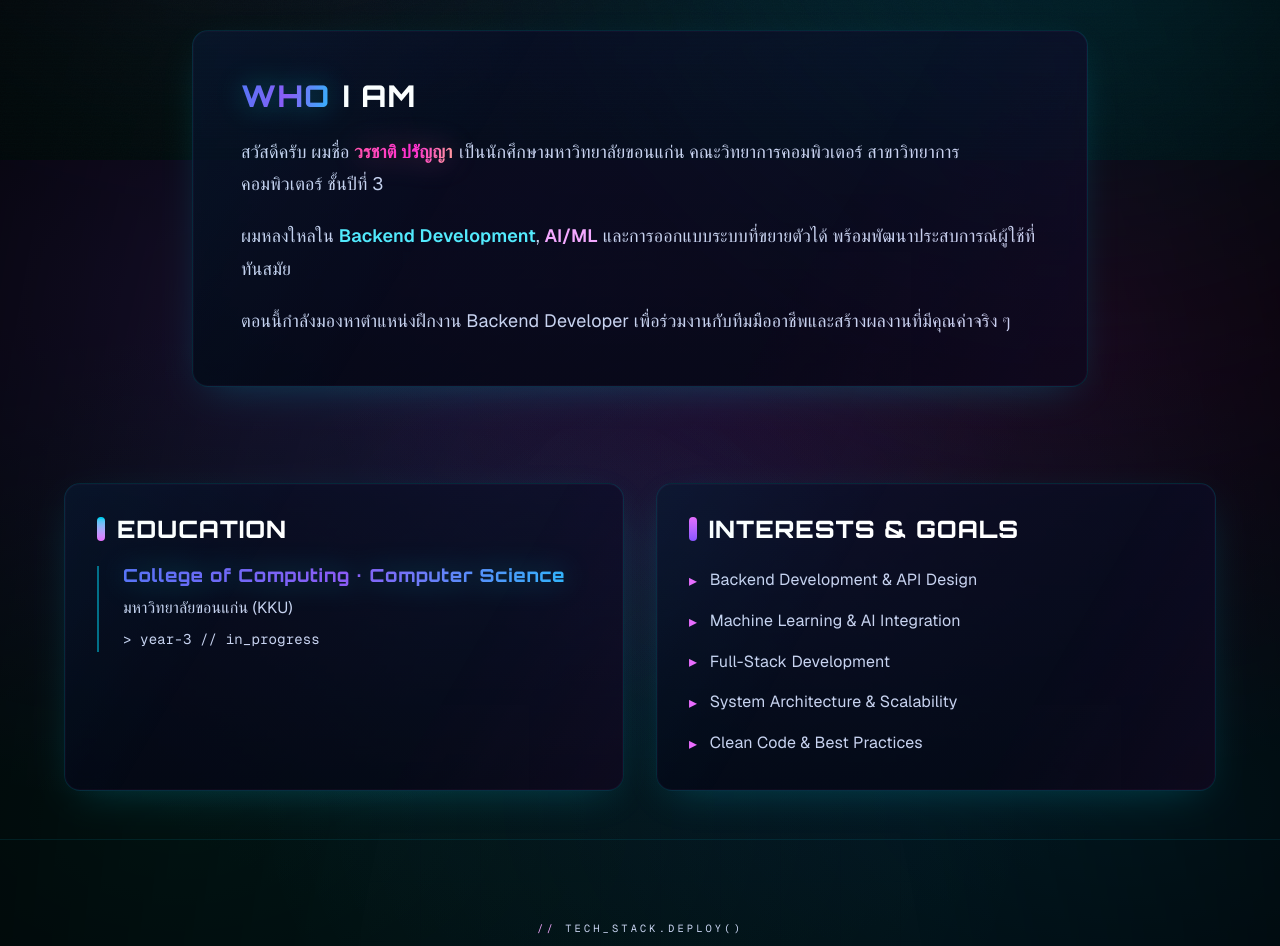
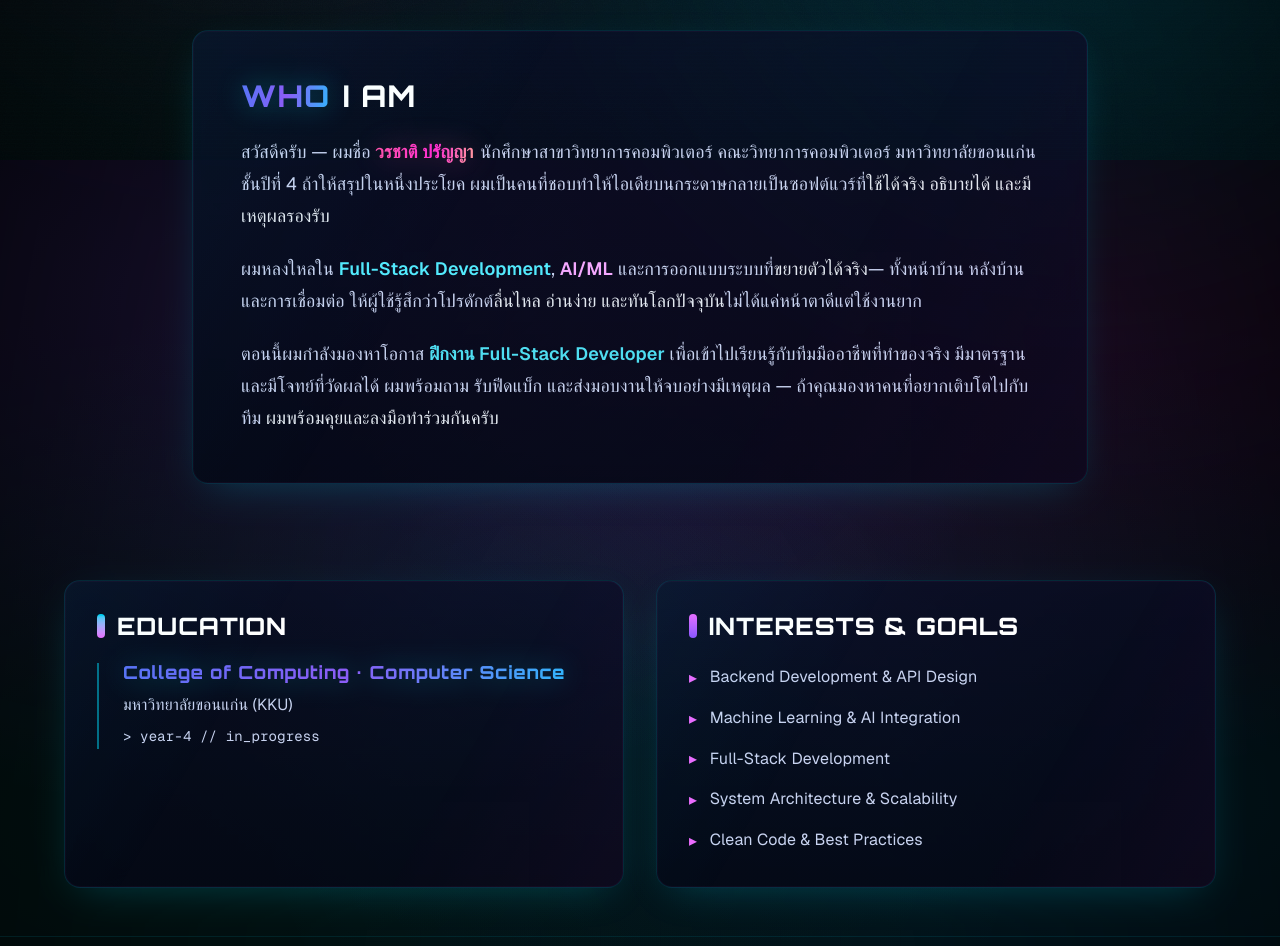
Before and after one commit to nicky-wrc/my-portfolio, a Next.js app: page /about in a window 1280 px wide. Shown: the part 640-1586 px from the top of the page. Built offline with nearby package versions, Linux system fonts and the light colour scheme.

Commit message:
New Text

```diff
--- a/src/app/about/page.tsx
+++ b/src/app/about/page.tsx
@@ -50,19 +50,27 @@ export default function AboutPage() {
             </h2>
             <div className="space-y-5 text-slate-300 leading-relaxed text-lg">
               <p>
-                สวัสดีครับ ผมชื่อ{' '}
-                <span className="text-holo-pink font-semibold">วรชาติ ปรัญญา</span>{' '}
-                เป็นนักศึกษามหาวิทยาลัยขอนแก่น คณะวิทยาการคอมพิวเตอร์
-                สาขาวิทยาการคอมพิวเตอร์ ชั้นปีที่ 3
+                สวัสดีครับ — ผมชื่อ{' '}
+                <span className="text-holo-pink font-semibold">วรชาติ ปรัญญา</span>
+                {' '}นักศึกษาสาขาวิทยาการคอมพิวเตอร์ คณะวิทยาการคอมพิวเตอร์ มหาวิทยาลัยขอนแก่น
+                ชั้นปีที่ 4 ถ้าให้สรุปในหนึ่งประโยค ผมเป็นคนที่ชอบทำให้ไอเดียบนกระดาษกลายเป็นซอฟต์แวร์ที่
+                <strong className="text-slate-200 font-medium">ใช้ได้จริง อธิบายได้ และมีเหตุผลรองรับ</strong>
               </p>
               <p>
-                ผมหลงใหลใน <span className="text-cyan-300 font-semibold">Backend Development</span>,{' '}
-                <span className="text-fuchsia-300 font-semibold">AI/ML</span>{' '}
-                และการออกแบบระบบที่ขยายตัวได้ พร้อมพัฒนาประสบการณ์ผู้ใช้ที่ทันสมัย
+                ผมหลงใหลใน{' '}
+                <span className="text-cyan-300 font-semibold">Full-Stack Development</span>,{' '}
+                <span className="text-fuchsia-300 font-semibold">AI/ML</span>
+                {' '}และการออกแบบระบบที่<strong className="text-slate-200 font-medium">ขยายตัวได้จริง</strong>
+                — ทั้งหน้าบ้าน หลังบ้าน และการเชื่อมต่อ ให้ผู้ใช้รู้สึกว่าโปรดักต์
+                <strong className="text-slate-200 font-medium">ลื่นไหล อ่านง่าย และทันโลกปัจจุบัน</strong>
+                ไม่ได้แค่หน้าตาดีแต่ใช้งานยาก
               </p>
               <p>
-                ตอนนี้กำลังมองหาตำแหน่งฝึกงาน Backend Developer
-                เพื่อร่วมงานกับทีมมืออาชีพและสร้างผลงานที่มีคุณค่าจริง ๆ
+                ตอนนี้ผมกำลังมองหาโอกาส{' '}
+                <span className="text-cyan-300/95 font-semibold">ฝึกงาน Full-Stack Developer</span>
+                {' '}เพื่อเข้าไปเรียนรู้กับทีมมืออาชีพที่ทำของจริง มีมาตรฐาน และมีโจทย์ที่วัดผลได้
+                ผมพร้อมถาม รับฟีดแบ็ก และส่งมอบงานให้จบอย่างมีเหตุผล — ถ้าคุณมองหาคนที่อยากเติบโตไปกับทีม
+                <strong className="text-slate-200 font-medium"> ผมพร้อมคุยและลงมือทำร่วมกันครับ</strong>
               </p>
             </div>
           </div>
@@ -83,7 +91,7 @@ export default function AboutPage() {
                   College of Computing · Computer Science
                 </h3>
                 <p className="text-slate-400 mb-1">มหาวิทยาลัยขอนแก่น (KKU)</p>
-                <p className="text-sm text-slate-500 font-mono">{'>'} year-3 // in_progress</p>
+                <p className="text-sm text-slate-500 font-mono">{'>'} year-4 // in_progress</p>
               </div>
             </div>
 
```
